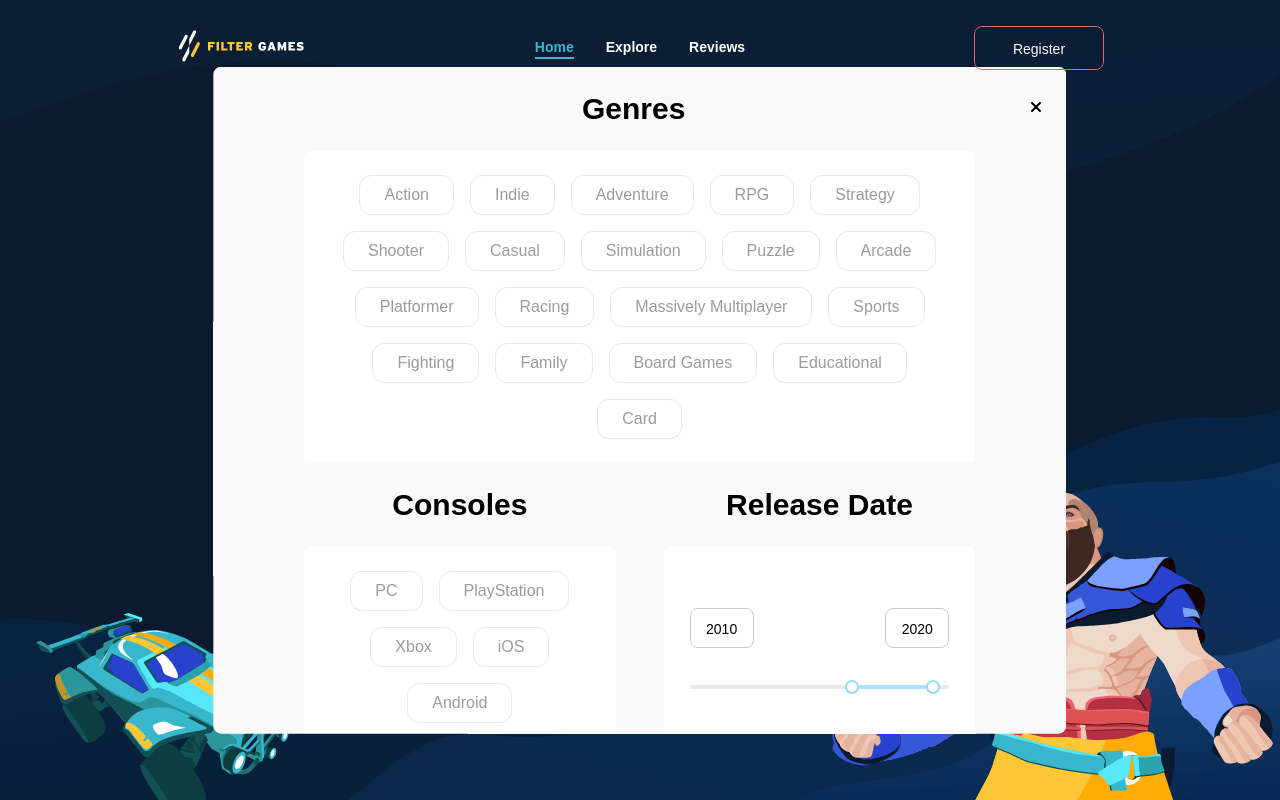
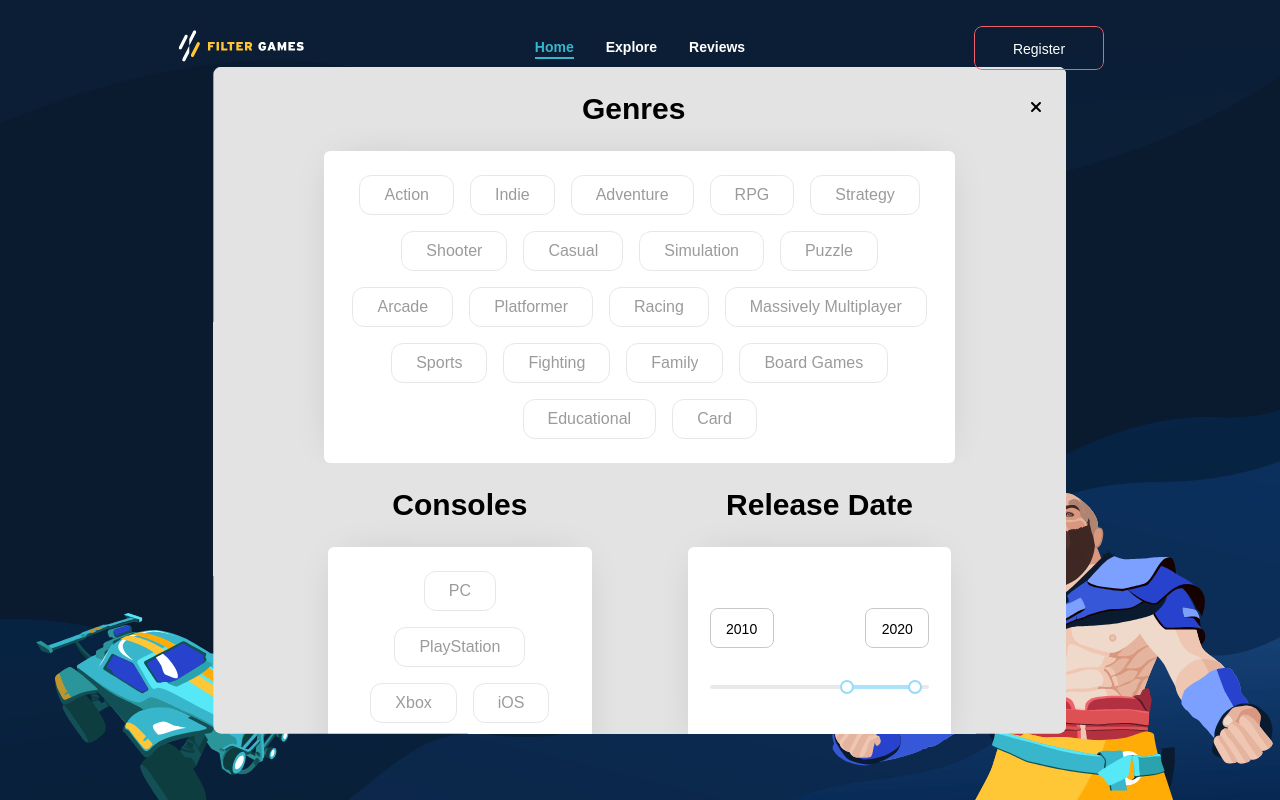
Before and after one commit to antonm7/gamefevr-website-client, a Next.js app: page / in a window 1280 px wide. Both pictures are taken after a click on the icon 880 px from the left and 368 px from the top of the page. Built offline with nearby package versions, Linux system fonts and the light colour scheme; no server answers.

Commit message:
shadows styling to filters

```diff
--- a/components/Filters.tsx
+++ b/components/Filters.tsx
@@ -71,28 +71,30 @@ export default function Filters() {
         <div className="fixed z-50 rounded-lg p-6 w-4/6 h-5/6 bg-filtersBg top-1/2 left-1/2 transform -translate-x-1/2 -translate-y-1/2">
             <FontAwesomeIcon icon={faXmark} className="h-8 float-right cursor-pointer" onClick={() => store.changeFilterVisibility(false)}/>
             <h1 className="text-3xl truncate font-semibold text-center">Genres</h1>
-            <div className="bg-white p-4 w-5/6 mt-6 mx-auto rounded-md">
-                <div className="flex h-auto items-center justify-center flex-row flex-wrap">
-                    {genres.map((genre:ElementDescription, index:number) => {
-                        return <SelectBox isSelected={selectedGenres.includes(index)} onClick={() => updateGenres(index)} key={index} title={genre.name} />
-                    })}
+            <div className="px-6">
+                <div className="bg-white p-4 w-5/6 mt-6 mx-auto rounded-md filters-column-shadow">
+                    <div className="flex h-auto items-center justify-center flex-row flex-wrap">
+                        {genres.map((genre:ElementDescription, index:number) => {
+                            return <SelectBox isSelected={selectedGenres.includes(index)} onClick={() => updateGenres(index)} key={index} title={genre.name} />
+                        })}
+                    </div>
                 </div>
             </div>
             <div className="flex flex-col items-center">
-                <div className="flex justify-between w-5/6 ">
-                    <div className="py-6 w-2/4 ">
+                <div className="flex justify-between w-5/6">
+                    <div className="py-6 w-2/4 px-6">
                         <h1 className="text-3xl truncate font-semibold text-center">Consoles</h1>
-                        <div  className="bg-white p-4 mt-6 mx-auto h-auto rounded-md">
-                            <div className="flex h-auto items-center justify-center flex-row flex-wrap">
+                        <div  className="bg-white p-4 mt-6 mx-auto h-auto rounded-md filters-column-shadow">
+                            <div className="flex h-auto items-center justify-center flex-row flex-wrap ">
                                 {parentConsoles.map((consoles:ElementDescription, index:number) => {
                                     return <SelectBox isSelected={selectedConsoles.includes(index)} coolBlue={true} onClick={() => updatedConsoles(index)} key={index} title={consoles.name} />
                                 })}
                             </div>
                         </div>
                     </div>
-                    <div className="w-2/4 ml-12">
+                    <div className="w-2/4 ml-12 px-6">
                         <h1 className="text-3xl truncate font-semibold text-center py-6">Release Date</h1>
-                        <div className="bg-white h-52 flex flex-col items-center justify-center rounded-md">
+                        <div className="bg-white h-52 flex flex-col items-center justify-center rounded-md filters-column-shadow">
                             <div className="flex flex-row justify-between pb-8 w-5/6">
                                 <div className="w-16 h-10 border flex items-center justify-center rounded-lg" style={{border:'1px solid #c9c9c9'}}>
                                     <p className="text-black text-sm" style={{paddingTop:1}}>{yearRange[0]}</p>
@@ -111,7 +113,7 @@ export default function Filters() {
                         </div>
                     </div>
                 </div>
-                <div className="w-44 h-16 mt-6">
+                <div className="w-44 h-16 mt-12">
                     <YellowButton onClick={() => search()} title={"search"}/>
                 </div>
             </div>
--- a/styles/global.css
+++ b/styles/global.css
@@ -236,6 +236,6 @@ h1,p,h2,div {
   }
 
   .filters-column-shadow {
-    -webkit-box-shadow: 1px 0px 50px 2px rgba(0,0,0,0.1);
-box-shadow: 1px 0px 50px 2px rgba(0,0,0,0.1);
+    -webkit-box-shadow: 0px 0px 42px -17px rgba(0,0,0,0.2);
+    box-shadow: 0px 0px 42px -17px rgba(0,0,0,0.2);
   }
--- a/tailwind.config.js
+++ b/tailwind.config.js
@@ -10,7 +10,7 @@ module.exports = {
         'main-blue':'#0a1b30',
         'transparent-blue':'rgba(10, 27, 48, 0.6)',
         'specialYellow':'#ffc635',
-        'filtersBg':'#f9f9f9',
+        'filtersBg':'#e3e3e3',
         'lighterBg':'e6e6e6',
         'text-gray':'#9b9b9b',
         'darkIndigo':'#0c284a',
```
